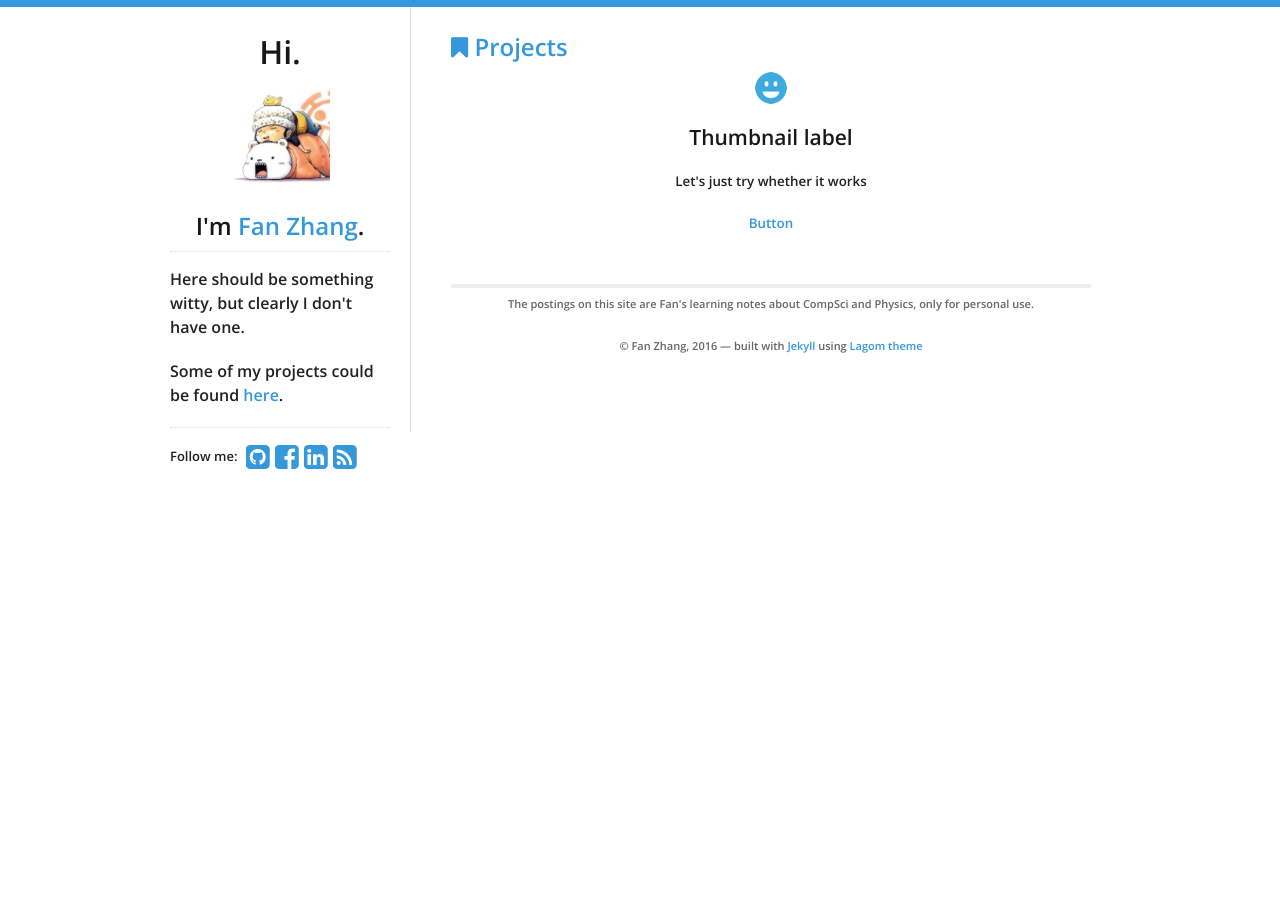
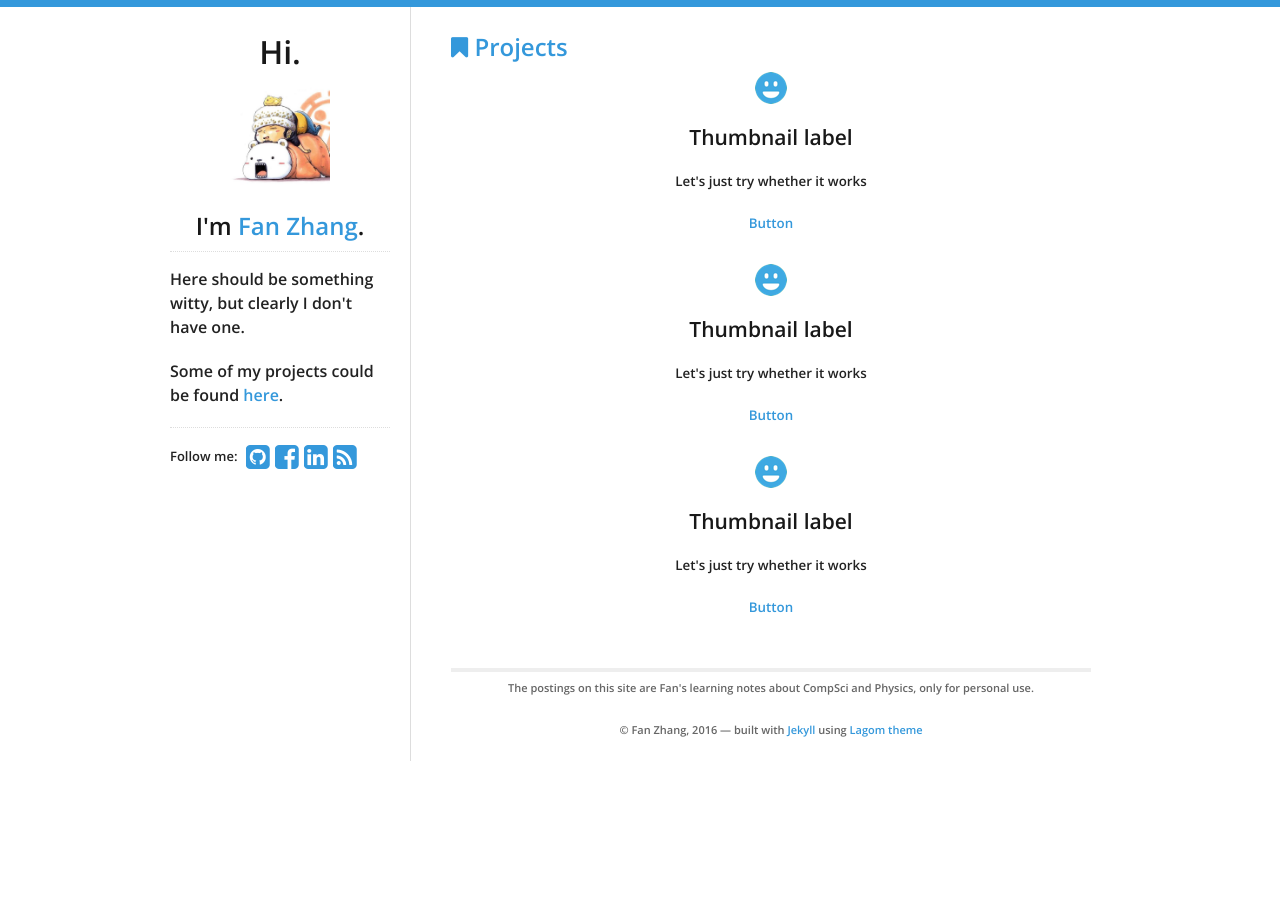
Before and after one commit to KimLakWon/fanfanman.github.io, a Jekyll site: the page built from project.html, in a window 1280 px wide. Built offline with Jekyll 4.4.1, drawn with Linux system fonts in a browser that asks for light colours; nearby versions of some CDN libraries.

Commit message:
try again

```diff
--- a/project.html
+++ b/project.html
@@ -20,6 +20,26 @@ title: Blog Posts
       </div>
     </div>
   </div>
+  <div class="col-sm-6 col-md-4">
+    <div class="thumbnail">
+      <img src="\favicon.png">
+      <div class="caption">
+        <h3>Thumbnail label</h3>
+        <p>Let's just try whether it works</p>
+        <p><a href="#" class="btn btn-primary" role="button">Button</a></p>
+      </div>
+    </div>
+  </div>
+  <div class="col-sm-6 col-md-4">
+    <div class="thumbnail">
+      <img src="\favicon.png">
+      <div class="caption">
+        <h3>Thumbnail label</h3>
+        <p>Let's just try whether it works</p>
+        <p><a href="#" class="btn btn-primary" role="button">Button</a></p>
+      </div>
+    </div>
+  </div>
 </div>
   </ul>
 </div>
```
